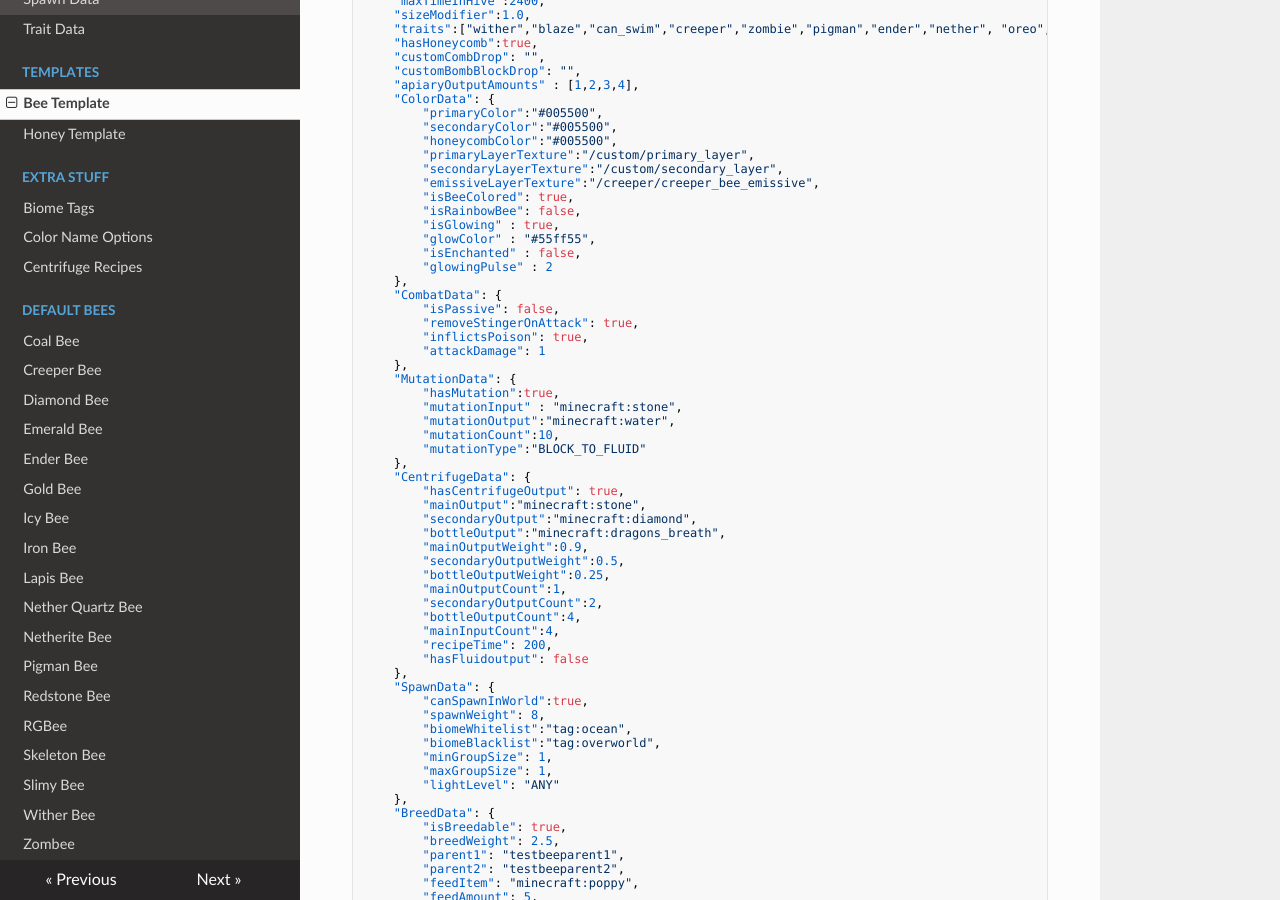
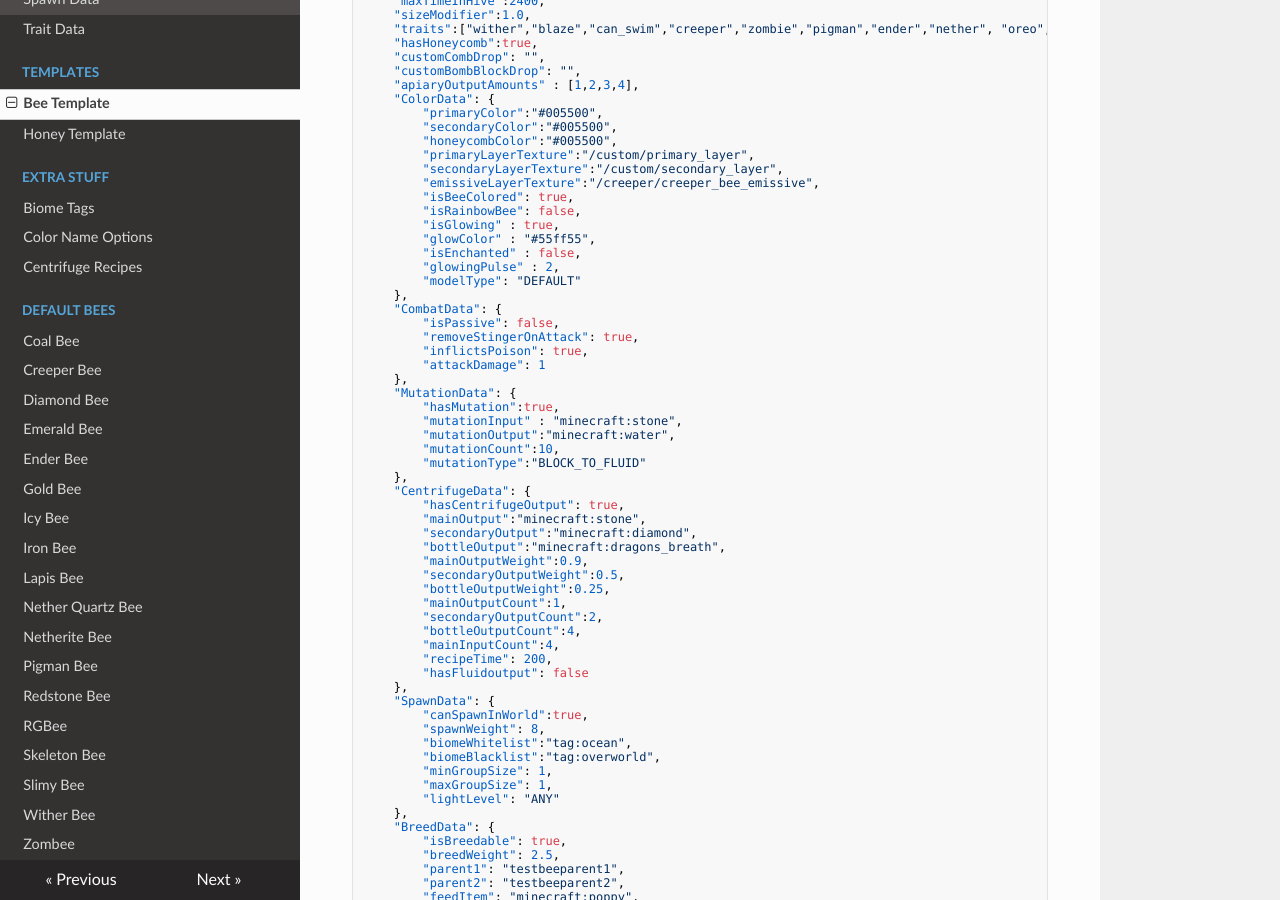
Before and after one commit to Team-Resourceful/ResourcefulBeesDocs, an MkDocs documentation site: the page built from docs/data_templates/bee_template.md, in a window 1280 px wide and 900 px high, scrolled down 337 px. Built offline with MkDocs 1.6.1, drawn with Linux system fonts in a browser that asks for light colours; nearby versions of some CDN libraries.

Commit message:
docs/data_templates/bee_template.md updated from https://stackedit.io/

```diff
--- a/docs/data_templates/bee_template.md
+++ b/docs/data_templates/bee_template.md
@@ -26,7 +26,8 @@ This page contains a template for the bee jsons with ALL configurable options. T
 		"isGlowing" : true,
 		"glowColor" : "#55ff55",
 		"isEnchanted" : false,
-		"glowingPulse" : 2
+		"glowingPulse" : 2,
+		"modelType": "DEFAULT"
 	},
 	"CombatData": {
 		"isPassive": false,
```
Also changed, not shown: other parts of docs/data_templates/bee_template.md (+1 -1 lines).
